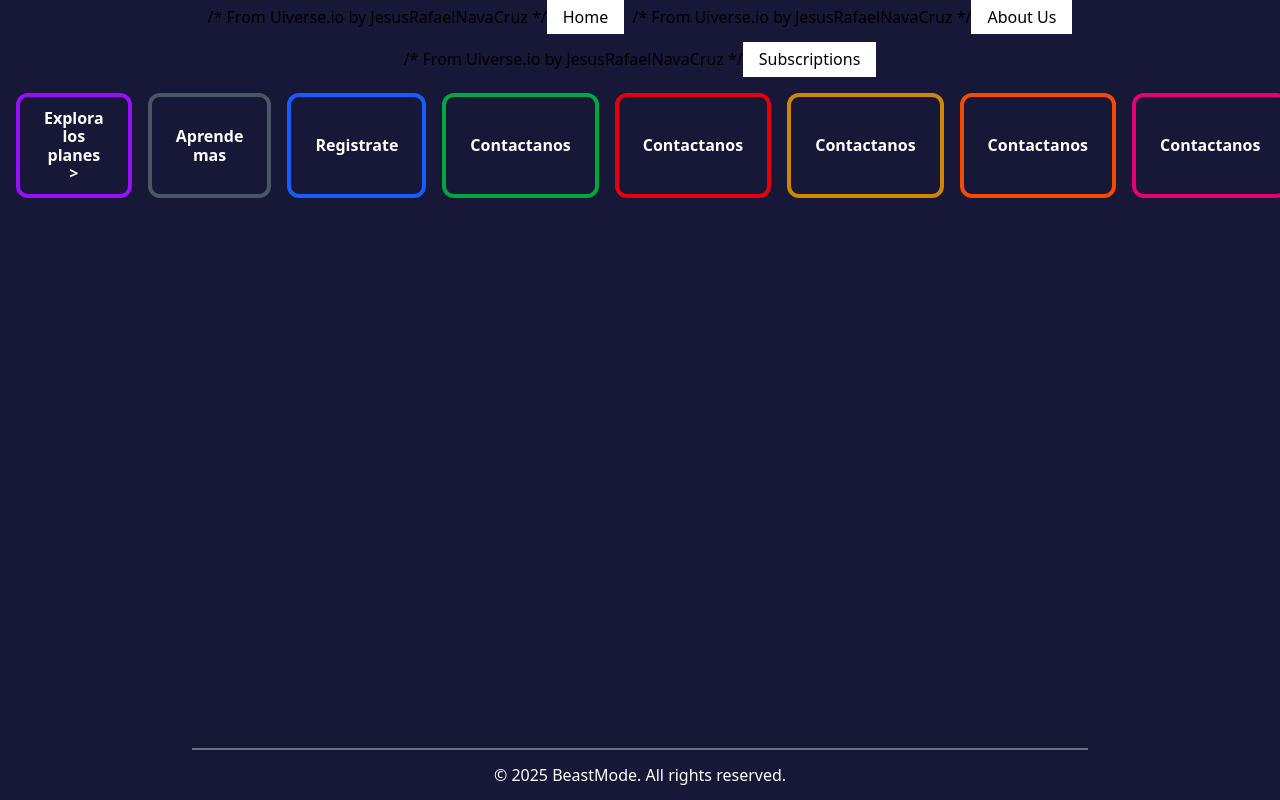
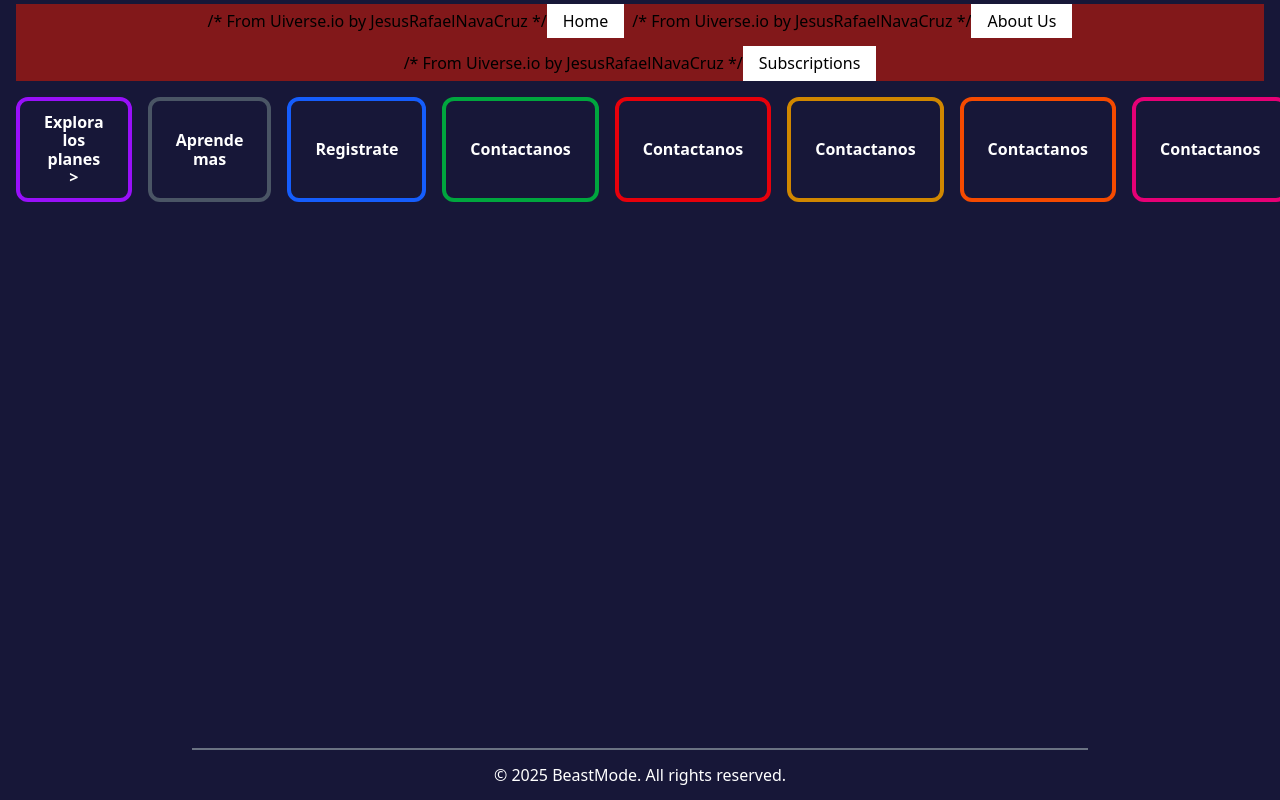
Before and after one commit to beastmode-pf-proyect/beastmode, a Next.js app in the folder frontend/front/: page / in a window 1280 px wide. Shown: the top 800 px of the page. Built offline with nearby package versions, Linux system fonts and the light colour scheme.

Commit message:
modificando la vista header dando un margin y un bg

```diff
--- a/frontend/front/src/Views/Header/Header.tsx
+++ b/frontend/front/src/Views/Header/Header.tsx
@@ -1,12 +1,12 @@
 import Navbar from "@/Components/Navbar";
 import React, { ReactElement } from "react";
 
-export const Header:React.FC = ():ReactElement => {
+export const Header: React.FC = (): ReactElement => {
 
-    return(
-        <>
+    return (
+        <div className="mt-1 bg-red-900 bg-opacity-50">
             <Navbar />
-        </>
+        </div>
     )
 }
 
```
